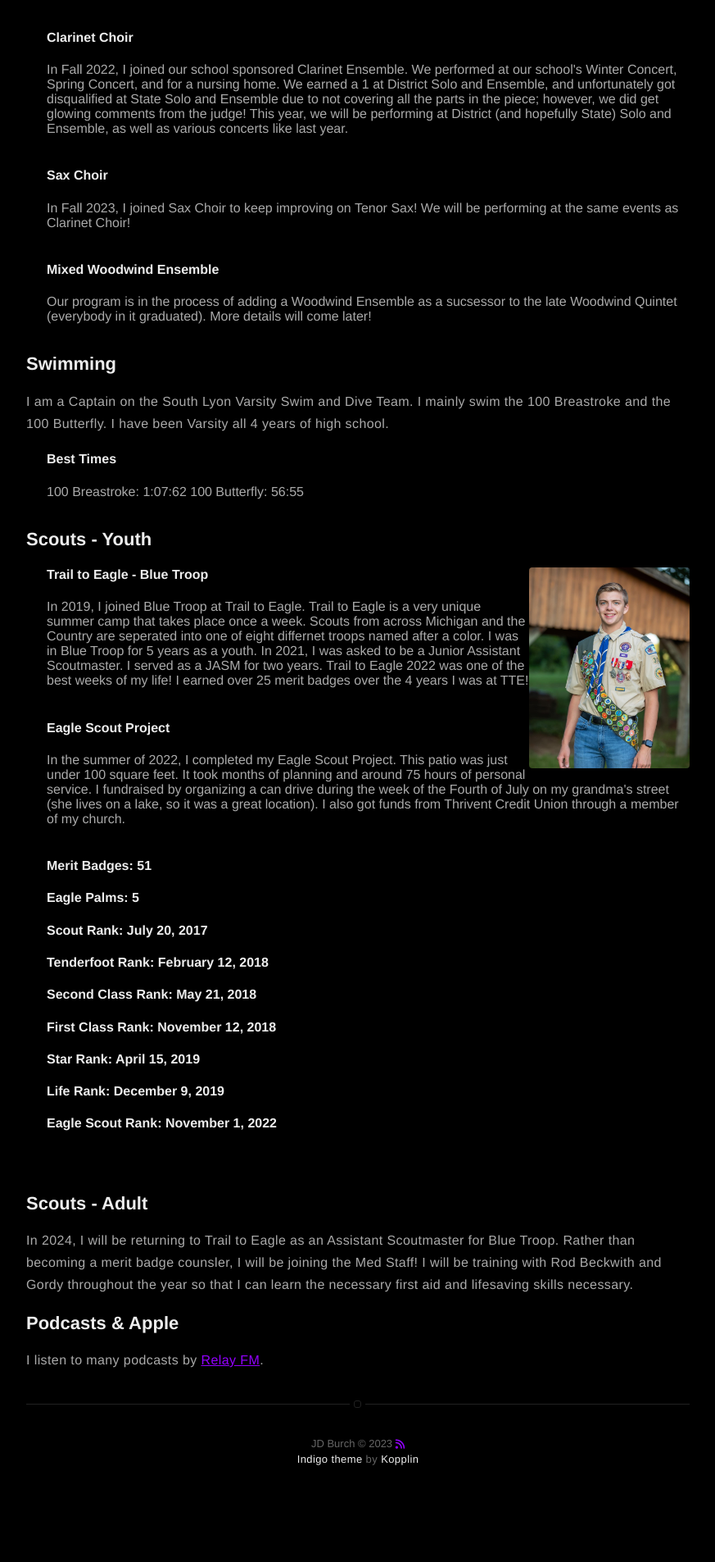
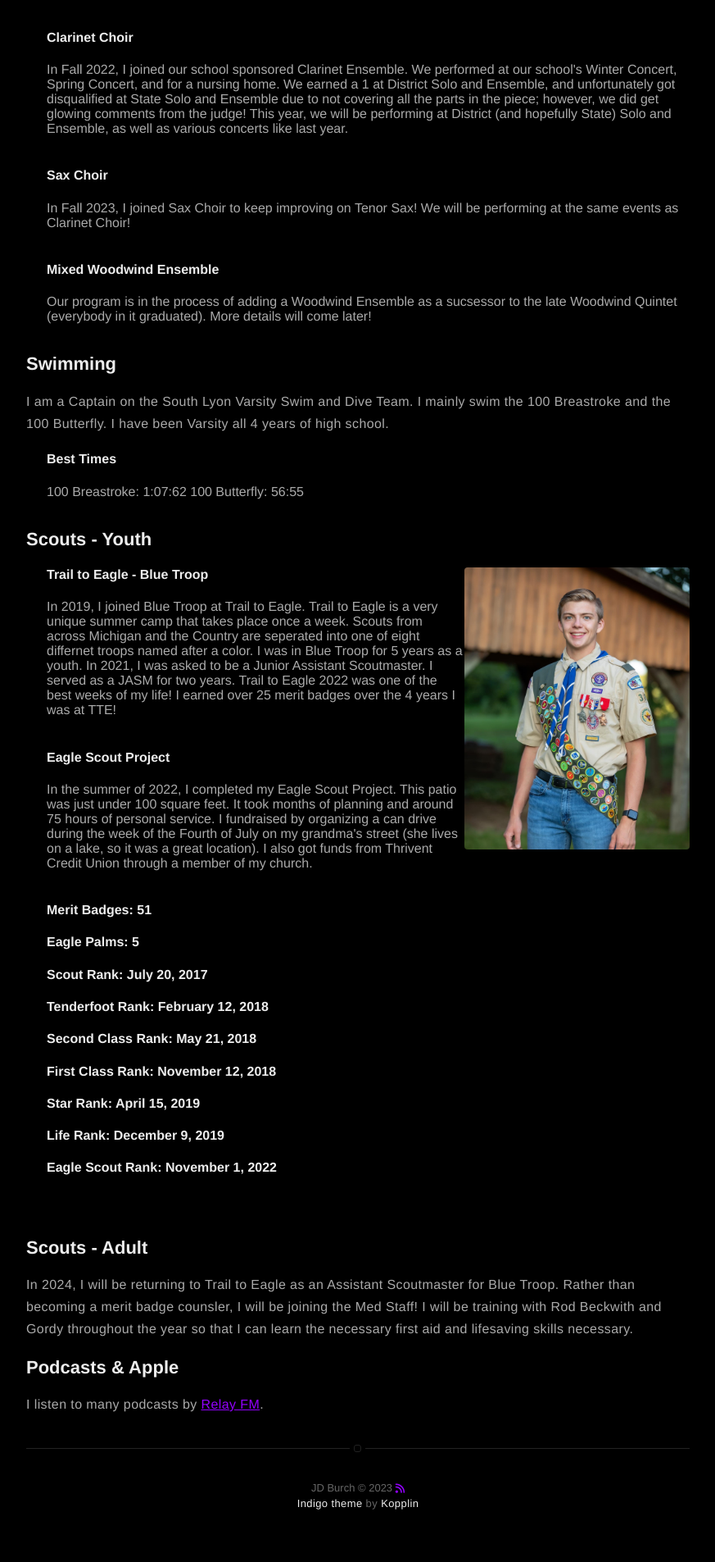
Before and after one commit to JDBurchHuzzah/jdburchhuzzah.github.io, a Jekyll site: the page built from about.md, in a window 1280 px wide. Shown: the part 1431-3336 px from the top of the page at 82% size, without its empty margins (203-1076 px from the left). Built offline with Jekyll 4.4.1, drawn with Linux system fonts in a browser that asks for light colours; nearby versions of some CDN libraries; before the commit the page ends 3282 px from its top, so only the background shows below that.

Commit message:
Update about.md

```diff
--- a/about.md
+++ b/about.md
@@ -42,7 +42,7 @@
 <h2>Scouts - Youth</h2>
 <div style="margin-left: 25px;">
   <section>
-  <img src="/assets/images/boyscout.jpg" class="alignright" style="max-width:25%;" /> <h4>Trail to Eagle - Blue Troop</h4>In 2019, I joined Blue Troop at Trail to Eagle. Trail to Eagle is a very unique summer camp that takes place once a week. Scouts from across Michigan and the Country are seperated into one of eight differnet troops named after a color. I was in Blue Troop for 5 years as a youth. In 2021, I was asked to be a Junior Assistant Scoutmaster. I served as a JASM for two years. Trail to Eagle 2022 was one of the best weeks of my life! I earned over 25 merit badges over the 4 years I was at TTE!<br><br>
+  <img src="/assets/images/boyscout.jpg" class="alignright" style="max-width:35%;" /> <h4>Trail to Eagle - Blue Troop</h4>In 2019, I joined Blue Troop at Trail to Eagle. Trail to Eagle is a very unique summer camp that takes place once a week. Scouts from across Michigan and the Country are seperated into one of eight differnet troops named after a color. I was in Blue Troop for 5 years as a youth. In 2021, I was asked to be a Junior Assistant Scoutmaster. I served as a JASM for two years. Trail to Eagle 2022 was one of the best weeks of my life! I earned over 25 merit badges over the 4 years I was at TTE!<br><br>
   <h4>Eagle Scout Project</h4>In the summer of 2022, I completed my Eagle Scout Project. This patio was just under 100 square feet. It took months of planning and around 75 hours of personal service. I fundraised by organizing a can drive during the week of the Fourth of July on my grandma's street (she lives on a lake, so it was a great location). I also got funds from Thrivent Credit Union through a member of my church.<br><br>
   </section>
   <h4>Merit Badges: 51</h4>
```
